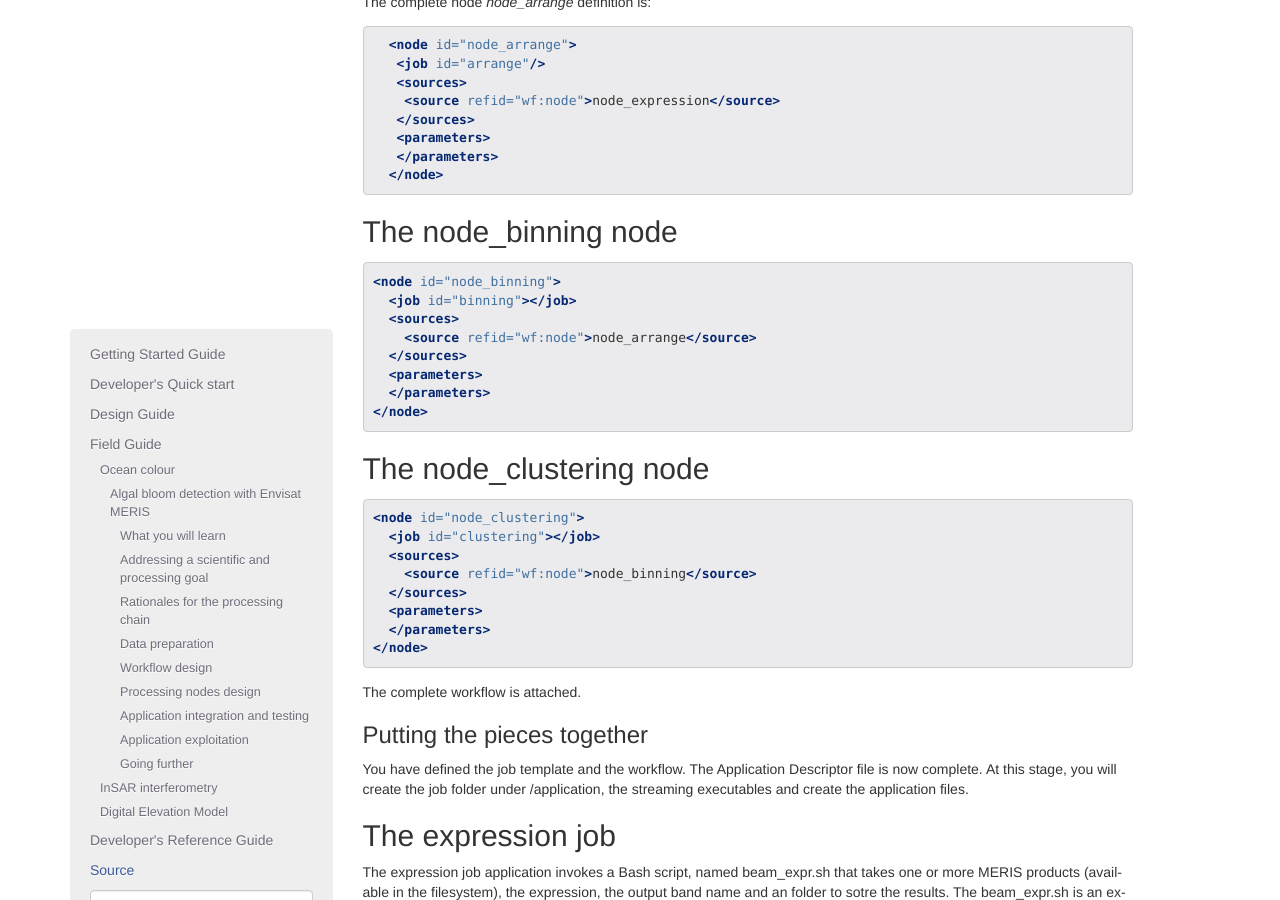
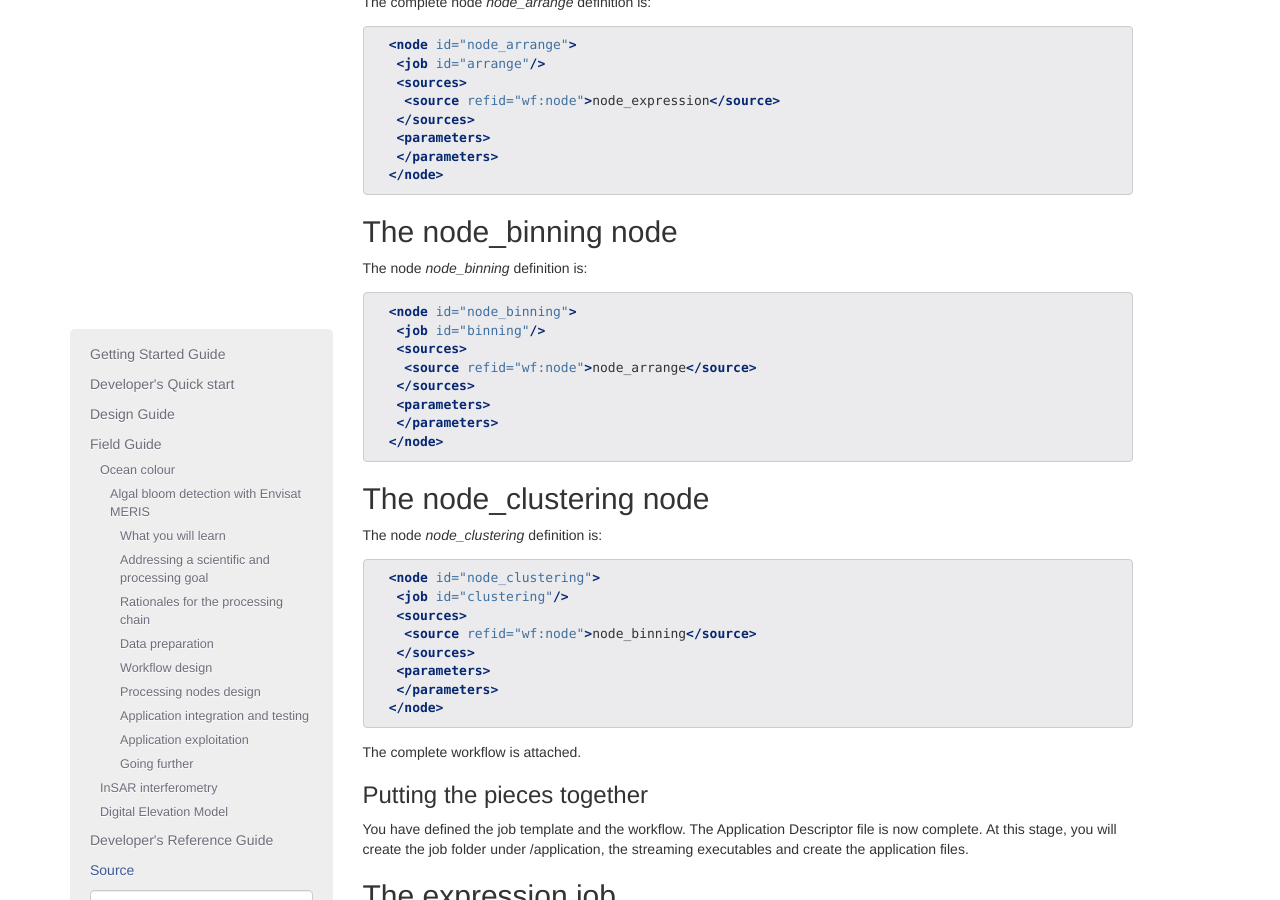
Before and after one commit to Terradue/doc-developer-sandbox, a Sphinx documentation site: the page built from source/field/ocean_color/lib_beam/testing.rst, in a window 1280 px wide and 900 px high, scrolled down 1432 px. Built offline with Sphinx 7.4.7, drawn with Linux system fonts in a browser that asks for light colours; pages that are not in the unit, such as notebooks, are missing from menus.

Commit message:
Update testing.rst

```diff
--- a/source/field/ocean_color/lib_beam/testing.rst
+++ b/source/field/ocean_color/lib_beam/testing.rst
@@ -64,30 +64,22 @@ The complete node *node_arrange* definition is:
 The node_binning node
 ---------------------
 
-.. code-block:: xml
+The node *node_binning* definition is:
 
-  <node id="node_binning">
-    <job id="binning"></job>
-    <sources>
-      <source refid="wf:node">node_arrange</source>
-    </sources>
-    <parameters>
-    </parameters>
-  </node>
+.. literalinclude:: src/application.xml
+  :language: xml
+  :tab-width: 1
+  :lines: 68-75
 
 The node_clustering node
 ------------------------
 
-.. code-block:: xml
+The node *node_clustering* definition is:
 
-  <node id="node_clustering">
-    <job id="clustering"></job>
-    <sources>
-      <source refid="wf:node">node_binning</source>
-    </sources>
-    <parameters>
-    </parameters>
-  </node>
+.. literalinclude:: src/application.xml
+  :language: xml
+  :tab-width: 1
+  :lines: 76-83
 
 The complete workflow is attached.
 
```
